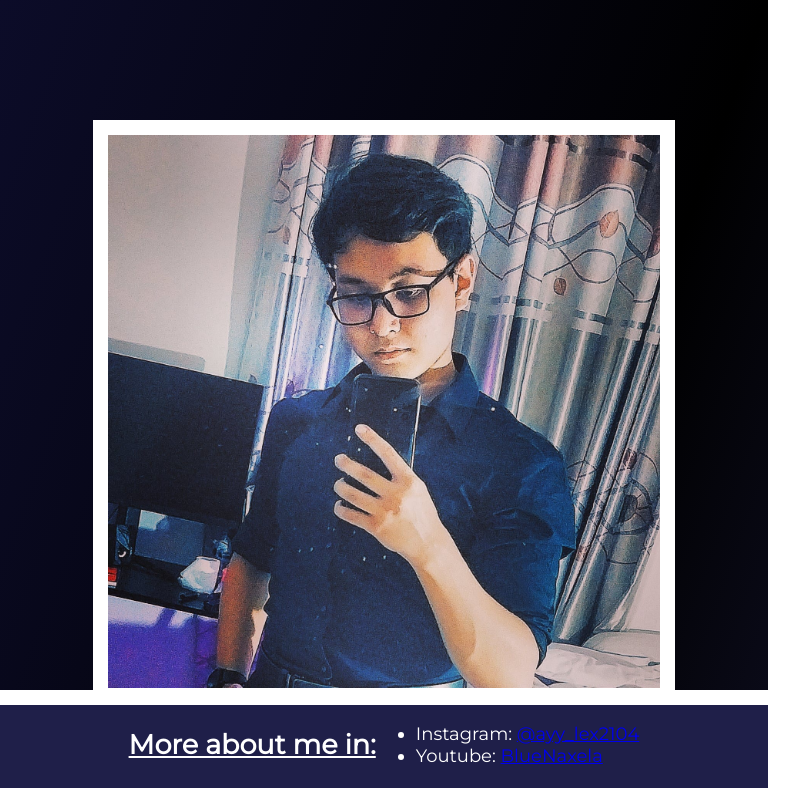
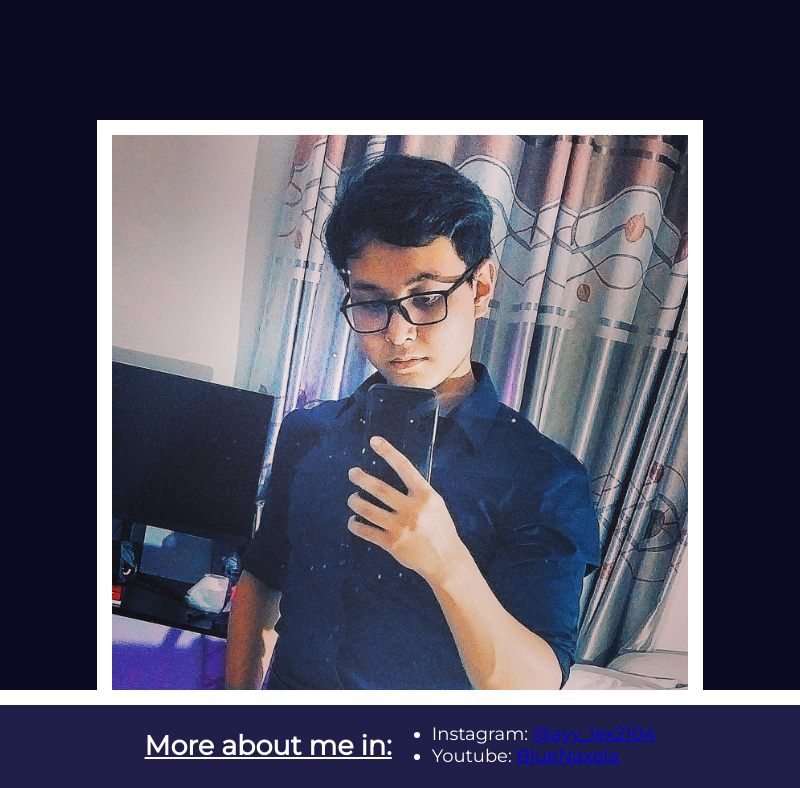
Before and after one commit to AlexanderTheGreat69z/HCI_Assignment3, a plain HTML site: page index.html in a window 768 px wide. Shown: the top 788 px of the page, 800 px wide, since content can reach past the window. Drawn offline with Linux system fonts and the light colour scheme.

Commit message:
responsive update

```diff
--- a/style.css
+++ b/style.css
@@ -1,6 +1,5 @@
 body{
-    background-image: linear-gradient(to bottom right, rgb(12, 12, 41), black, rgb(31, 31, 73));
-    background-size:  cover;
+    background-color: rgb(10, 10, 34);
     color: #ffffff;
     font-size: 18px;
     font-family: 'Montserrat', sans-serif;
@@ -39,15 +38,15 @@ footer{
 
 /*********************************************************/
 
-@media(max-width: 331px){
+@media(max-width: 500px){
     body{
-        width: 100%;
+        width: 500px;
     }
 }
 
 @media(min-width: 502px) and (max-width: 800px){
     body{
-        width: 100%;
+        width: 800px;
     }
 }
 
```
